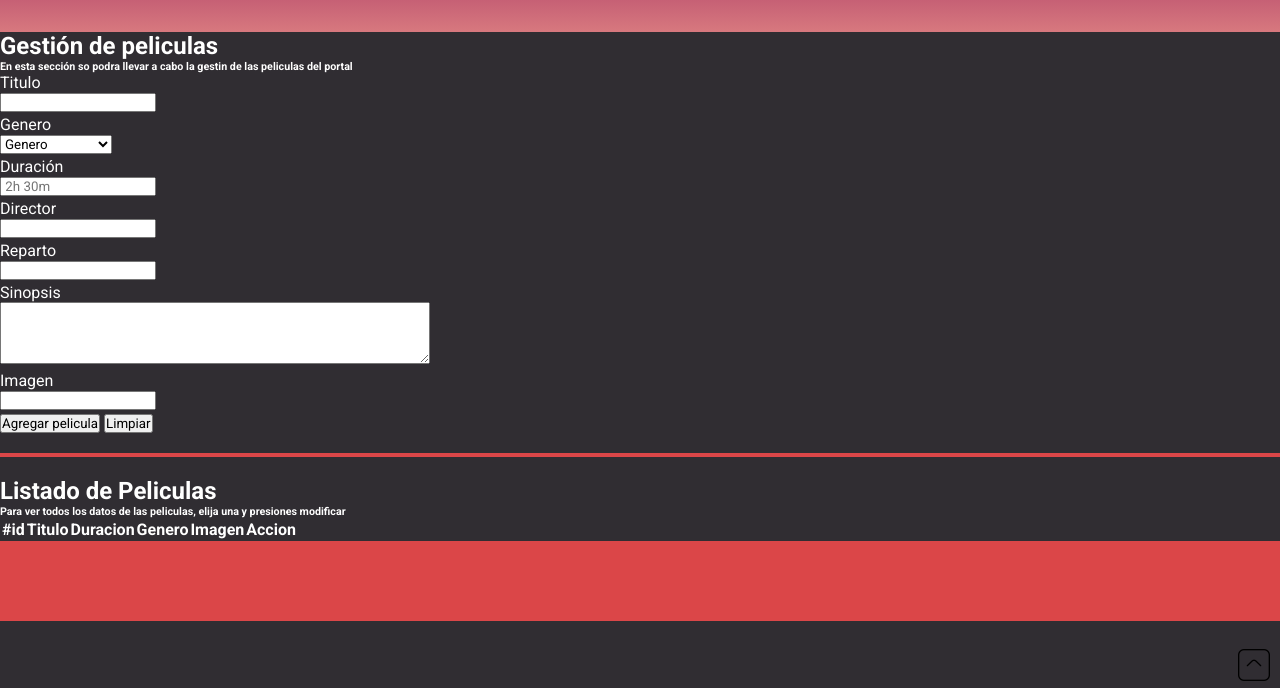
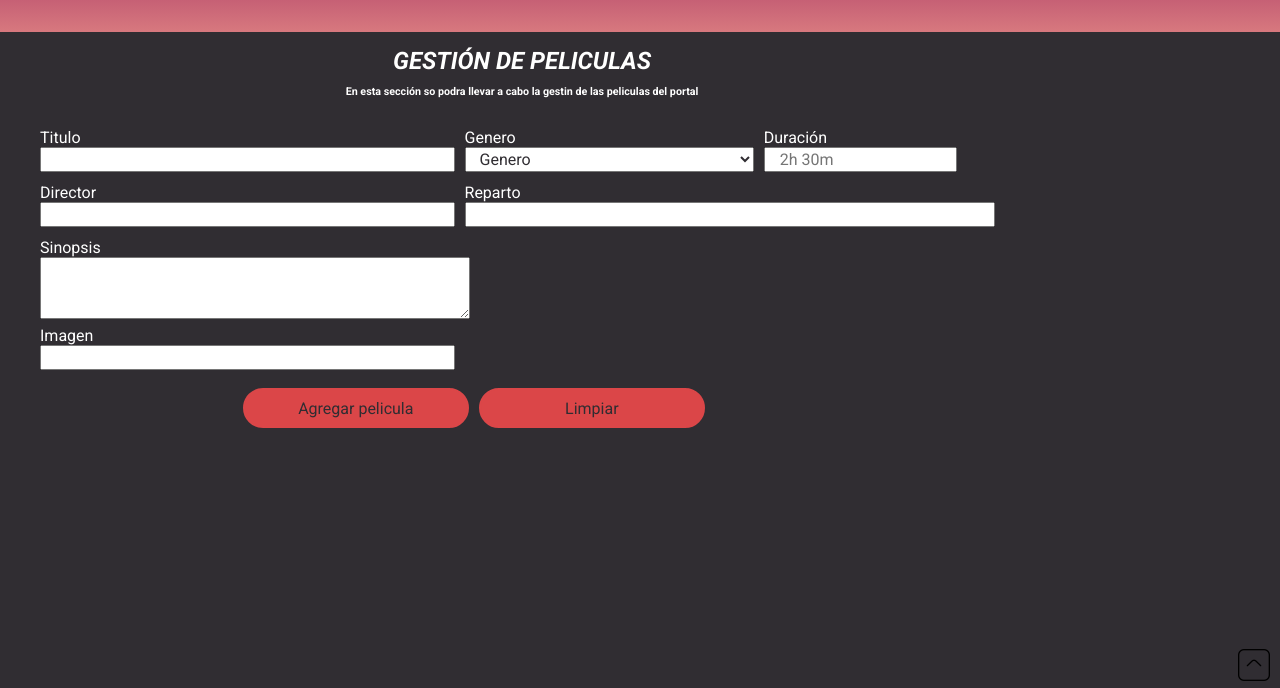
Before and after one commit to migonmir/proyectopelijava, a plain HTML site: page pages/administrador.html in a window 1280 px wide. Shown: the part 112-800 px from the top of the page. Drawn offline with Linux system fonts and the light colour scheme; no server answers.

Commit message:
Update estilo.css
modifico el css

```diff
--- a/css/estilo.css
+++ b/css/estilo.css
@@ -75,7 +75,7 @@ body{
          height: initial;
     }
 }
-footer{
+.footer{
     font-family: "Poppins-LightItalic", sans-serif;
     background-color: var(--fondfoot);
     height: 10vh;
@@ -107,7 +107,7 @@ footer{
      overflow: auto;
 }
 @media screen and (max-width: 768px){
-    footer{
+    .footer{
          height: initial;
          ul{
             flex-direction: column;
@@ -732,3 +732,172 @@ hr{
 .sinError{
     border: 1px solid green;
 }*/
+.gestionfondo{
+    background-color: var(--fondBody);
+}
+.footer1{
+    background-color: var(--fondBody);
+    height: 1vh;
+}
+.iniciotabla{
+    height: 85vh;
+    width: 90%;
+    margin-left: 10px;
+    h1{
+        margin-top: 15px;
+        margin-bottom: 10px;
+       font-style: italic;
+       text-transform: uppercase;
+       font-size: 1.5rem;
+       text-align: center;
+   }
+   h6{
+       text-align: center;
+       margin-bottom: 10px;
+   }
+    table{
+        width: 90%;
+        margin-left: 10px;
+        color: var(--fuentecolor);
+        border-collapse: collapse;
+        tr{
+            border-bottom: 1px solid var(--fondfoot);
+        }
+        th {
+            height: 40px;
+            padding-top: 12px;
+            padding-bottom: 12px;
+            text-align: left;
+            color: var(--fuentecolor);
+         }
+            tr:hover {
+                background-color: var(--colorfonbot);
+            }
+    }
+}
+
+@media screen and (max-width: 992px){
+    .iniciotabla{
+            width: 100%;
+            h1{
+                font-size: 1.3rem;
+            }
+        }
+    }
+.iniciosGestion{
+    /*
+    display: flex;
+    flex-direction: column;
+    justify-content: center;
+    align-items: center; */
+    height: 90vh;
+    width: 80%;
+    margin-left: 10px;
+        h1{
+             margin-top: 15px;
+             margin-bottom: 10px;
+            font-style: italic;
+            text-transform: uppercase;
+            font-size: 1.5rem;
+            text-align: center;
+        }
+        h6{
+            text-align: center;
+        }
+        form{
+            width: 100%;
+            padding: 30px;
+            input, select {
+                width: 100%;
+                margin-bottom: 8px;
+                height: 25px;
+                padding: 0px 10px;
+                font-size: 1rem;
+                /*border-radius: 20px;
+                border: 2px solid var(--fondfoot);
+                background-color: var(--fondBody);*/
+                outline: none;
+                color:var(--fondBody);
+
+            }
+
+            transition: background-color 2s ease;
+            .gsbotton{
+                width: 50%;
+                margin-top: 10px;
+                margin-left: 20%;
+                padding: 0px 10px;
+                display: flex;
+                flex-direction: row;
+                justify-content: center;
+                align-items: center;
+                column-gap: 10px;
+                     input{
+                        height: 40px;
+                        padding: 0px 10px;
+                        border-radius: 20px;
+                        border: 2px solid var(--fondfoot);
+                        background-color: var(--fondfoot);
+                        }
+                      input:hover {
+                             background-color: var(--colorfonbot);
+                        }
+              }
+             }
+  overflow: auto;
+}
+@media screen and (max-width: 992px){
+.iniciosGestion{
+        width: 100%;
+        h1{
+            font-size: 1.3rem;
+        }
+        form{
+            /*padding: 10px;*/
+            height: 20px;
+            input{
+                text-align: start;
+                font-size: 0.9rem;
+                height: 20px;
+
+            }
+        }
+    }
+}
+.titulosform{
+    display: flex;
+    flex-direction: row;
+    justify-content:flex-start ;
+    align-items: center;
+    column-gap: 10px;
+}
+@media screen and (max-width: 992px){
+    .titulosform{
+        display: flex;
+        flex-direction: column;
+        justify-content: flex-start;
+        column-gap: 2px;
+
+        }
+}
+
+.locupa1{
+    width: 43%;
+}
+.locupa2{
+    width: 30%;
+}
+.locupa3{
+    width: 20%;
+}
+.locupa4{
+    width: 55%;
+}
+.locupa5{
+    width: 100%;
+}
+/*@media screen  and( max-width: 768){
+   .locupa5{
+    width: 70%;
+   }
+}*/
```
